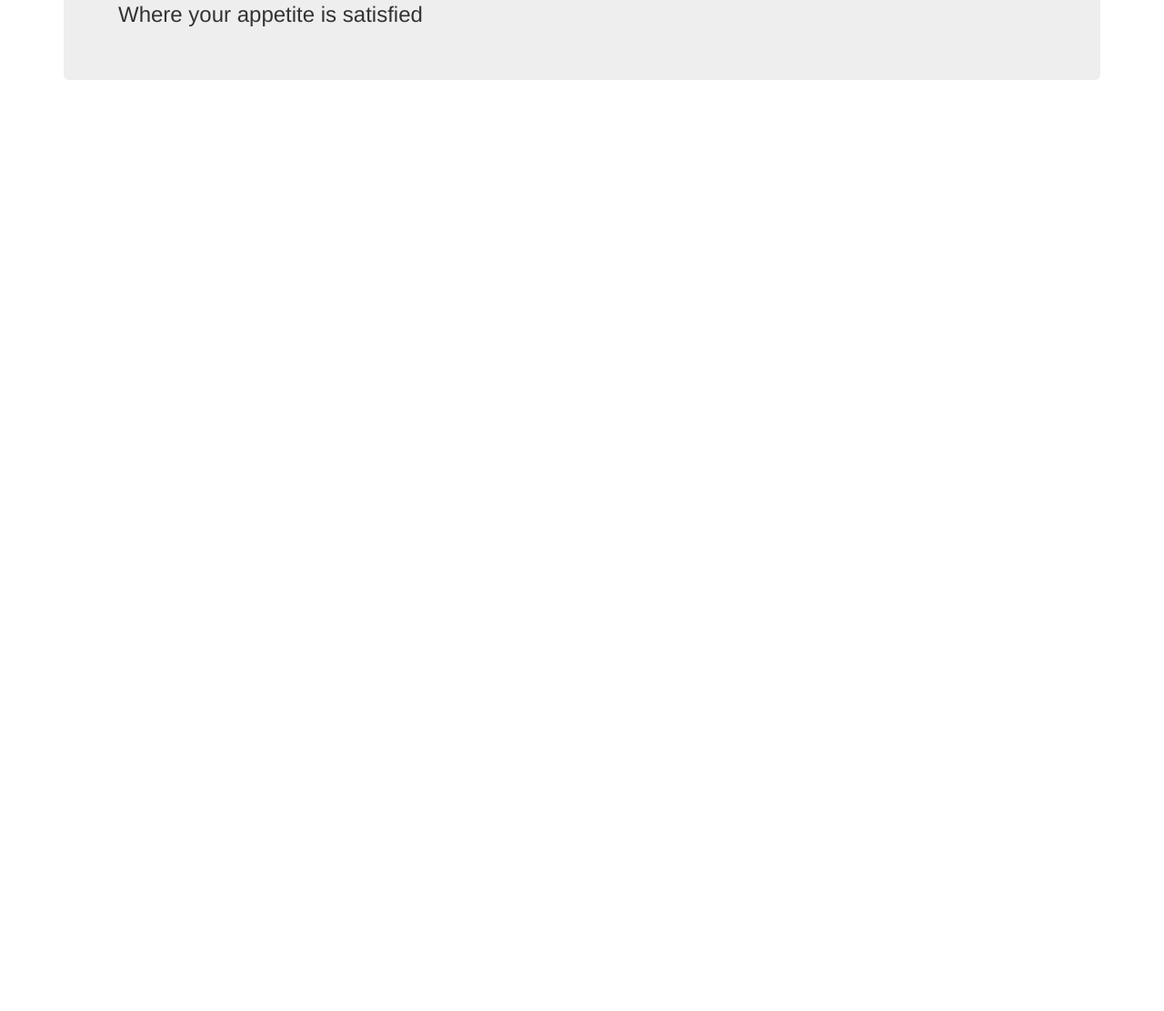
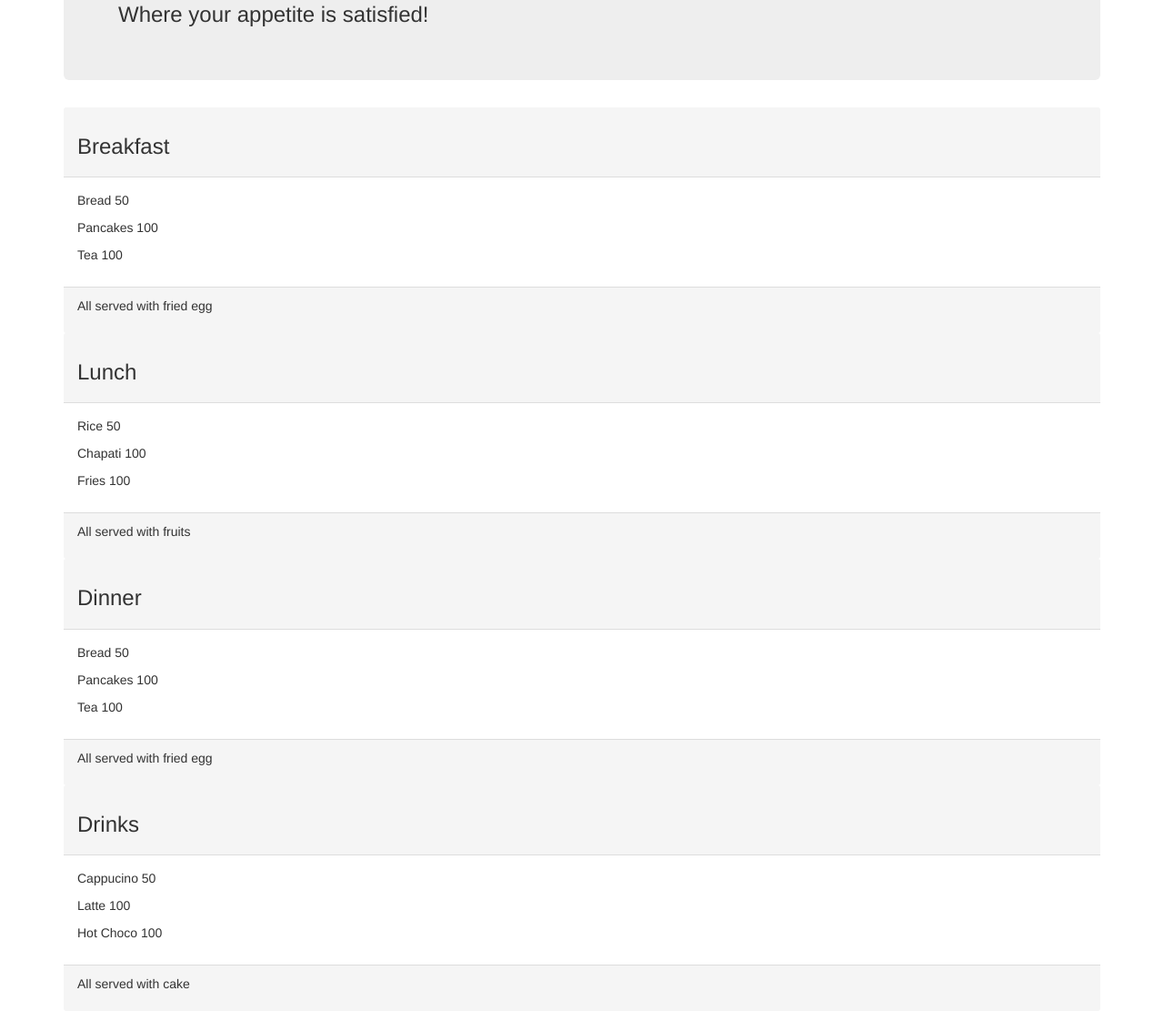
Before and after one commit to redin22/cafe, a plain HTML site: page index.html in a window 1280 px wide. Shown: the part 154-1265 px from the top of the page at 91% size. Before the commit the page ends 800 px from the top, so only its background shows below. Drawn offline with Linux system fonts and the light colour scheme.

Commit message:
Add panels

```diff
--- a/index.html
+++ b/index.html
@@ -5,16 +5,66 @@
   <meta name="viewport" content="width=device-width, initial-scale=1.0">
   <meta http-equiv="X-UA-Compatible" content="ie=edge">
   <title>Cafe</title>
-  <link rel="stylesheet" href="/css/bootstrap/css/bootstrap.css" type="text/css">
+  <link rel="stylesheet" href="css/bootstrap/css/bootstrap.css" type="text/css">
 </head>
 <body>
   <div class="container">
     <div class="jumbotron">
       <h1>Moringa Cafe</h1>
-      <h3>Where your appetite is satisfied</h3>
-
+      <h3>Where your appetite is satisfied!</h3>
     </div>
-
+    <div class="panel-default">
+      <div class="panel-heading">
+        <h3>Breakfast</h3>
+      </div>
+      <div class="panel-body">
+        <p>Bread 50</p>
+        <p>Pancakes 100</p>
+        <p>Tea 100</p>
+      </div>
+      <div class="panel-footer">
+        <p>All served with fried egg</p>
+      </div>
+    </div>
+    <div class="panel-default">
+      <div class="panel-heading">
+        <h3>Lunch</h3>
+      </div>
+      <div class="panel-body">
+        <p>Rice 50</p>
+        <p>Chapati 100</p>
+        <p>Fries 100</p>
+      </div>
+      <div class="panel-footer">
+        <p>All served with fruits</p>
+      </div>
+    </div>
+    <div class="panel-default">
+      <div class="panel-heading">
+        <h3>Dinner</h3>
+      </div>
+      <div class="panel-body">
+        <p>Bread 50</p>
+        <p>Pancakes 100</p>
+        <p>Tea 100</p>
+      </div>
+      <div class="panel-footer">
+        <p>All served with fried egg</p>
+      </div>
+    </div>
+    <div class="panel-default">
+      <div class="panel-heading">
+        <h3>Drinks</h3>
+      </div>
+      <div class="panel-body">
+        <p>Cappucino 50</p>
+        <p>Latte 100</p>
+        <p>Hot Choco 100</p>
+      </div>
+      <div class="panel-footer">
+        <p>All served with cake</p>
+      </div>
+    </div>
   </div>
 </body>
 </html>
```
